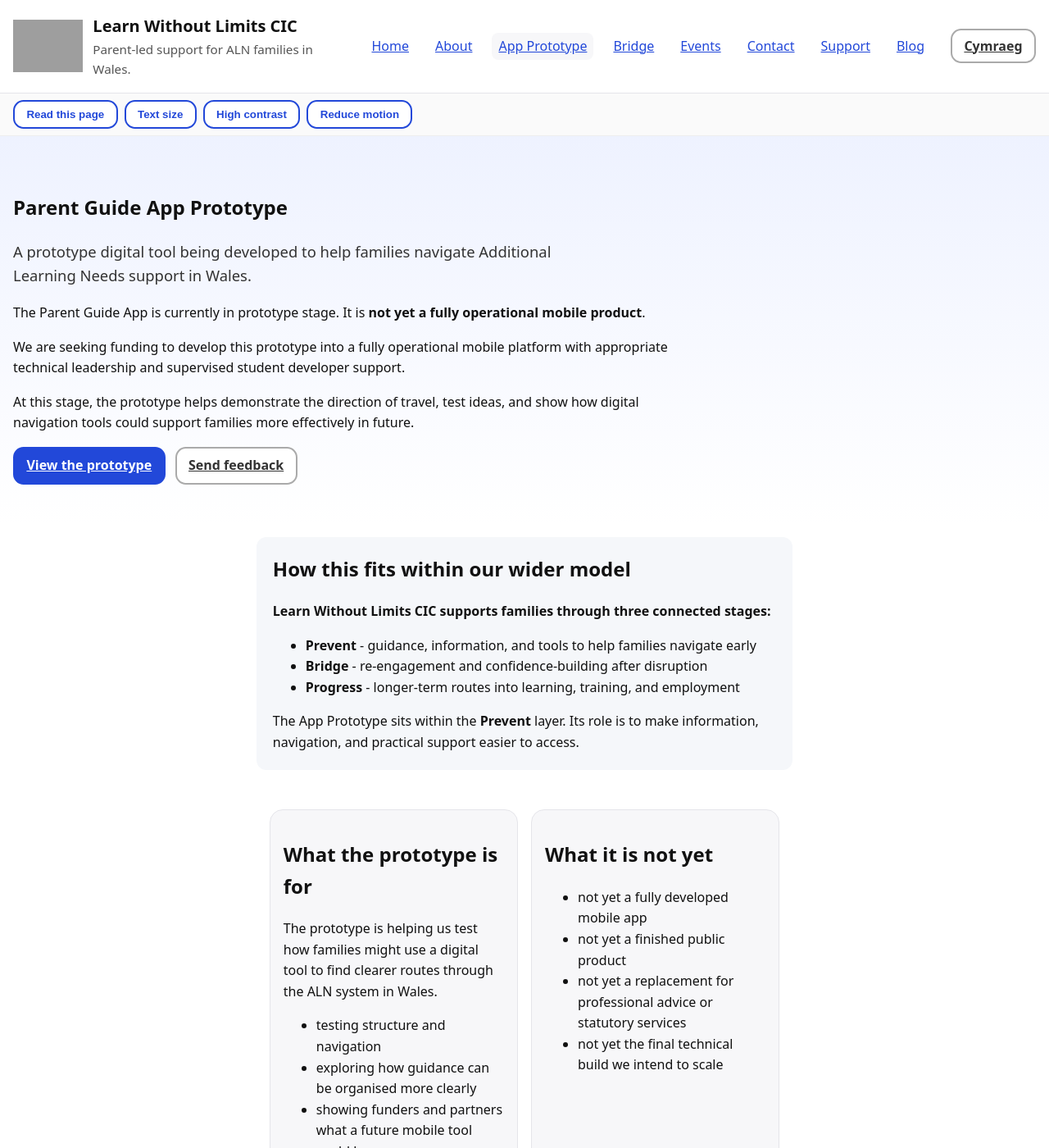
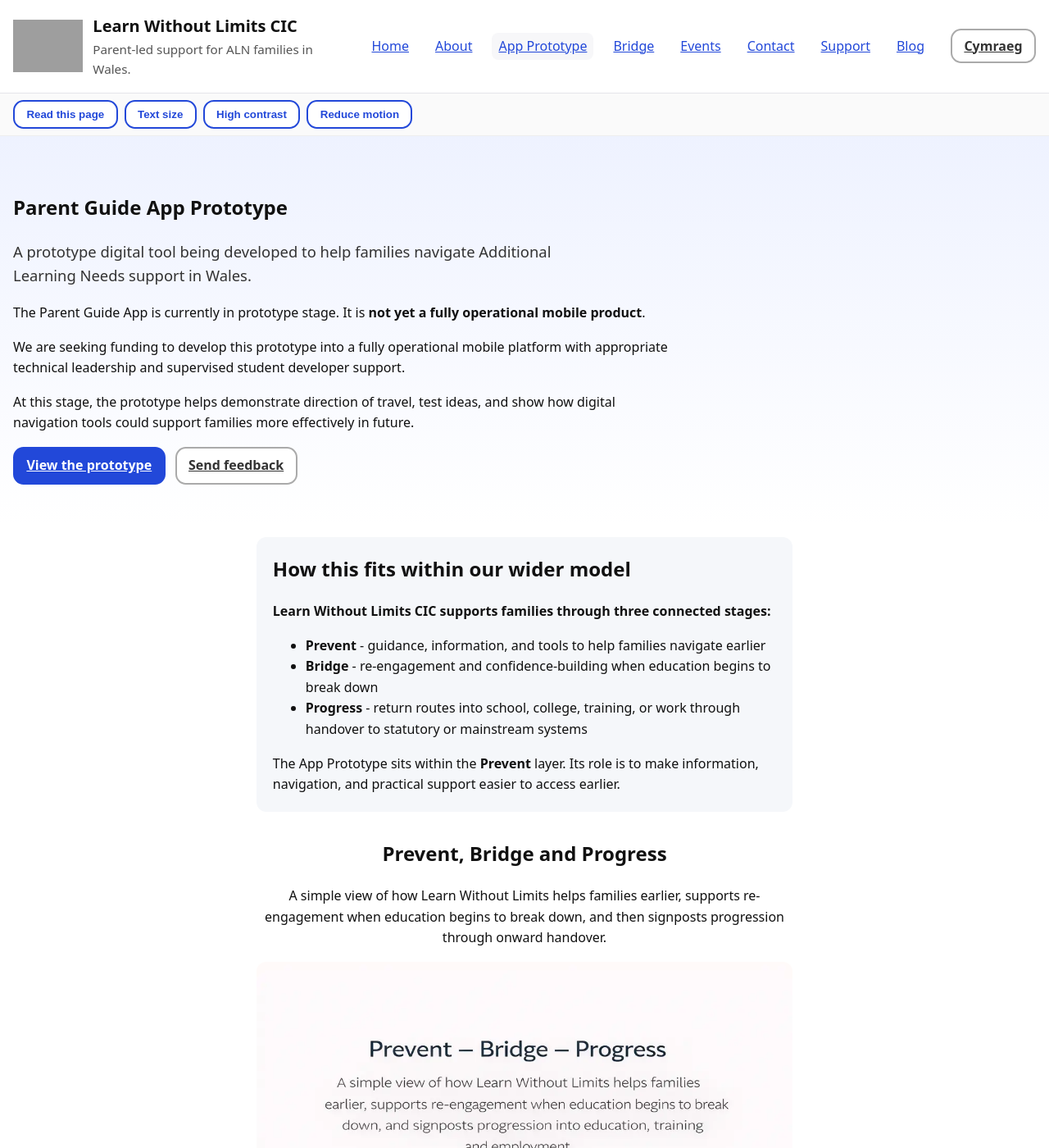
Before and after one commit to StephShobiye/learnwithoutlimitscic.github.io, a Jekyll site: the page app.en.html, which Jekyll copies as it is, in a window 1280 px wide and 1400 px high. Shown: the whole window at 82% size. Built offline with Jekyll 4.4.1, drawn with Linux system fonts in a browser that asks for light colours; some of the changed text lies outside the part shown; grey boxes are pictures that could not be loaded.

Commit message:
polish app.en.html
add graphic
clarify the positioning of progress to show it falls outside our remit.

```diff
--- a/app.en.html
+++ b/app.en.html
@@ -5,6 +5,7 @@
   <meta name="viewport" content="width=device-width, initial-scale=1">
   <title>Parent Guide App Prototype | Learn Without Limits CIC</title>
   <meta name="description" content="The Learn Without Limits Parent Guide App is currently in prototype stage. It is being developed to help families navigate Additional Learning Needs support in Wales.">
+
   <meta property="og:title" content="Parent Guide App Prototype | Learn Without Limits CIC">
   <meta property="og:description" content="A prototype digital tool being developed to help families navigate Additional Learning Needs support in Wales.">
   <meta property="og:type" content="website">
@@ -13,8 +14,8 @@
 
   <link rel="preload" href="/assets/css/styles.css" as="style">
   <link rel="stylesheet" href="/assets/css/styles.css">
+  <link rel="canonical" href="https://learnwithoutlimitscic.org/app.en.html">
   <link rel="alternate" href="/app.cy.html" hreflang="cy">
-  <link rel="canonical" href="https://learnwithoutlimitscic.org/app.en.html">
   <link rel="icon" type="image/png" href="/assets/img/LearnWithoutLimits_Badge.png">
   <link rel="apple-touch-icon" href="/assets/img/LearnWithoutLimits_Badge.png">
 </head>
@@ -68,11 +69,13 @@
         </p>
 
         <p>
-          We are seeking funding to develop this prototype into a fully operational mobile platform with appropriate technical leadership and supervised student developer support.
+          We are seeking funding to develop this prototype into a fully operational mobile platform with appropriate
+          technical leadership and supervised student developer support.
         </p>
 
         <p>
-          At this stage, the prototype helps demonstrate the direction of travel, test ideas, and show how digital navigation tools could support families more effectively in future.
+          At this stage, the prototype helps demonstrate direction of travel, test ideas, and show how digital navigation
+          tools could support families more effectively in future.
         </p>
       </div>
 
@@ -80,11 +83,11 @@
         <a class="btn primary"
            href="https://StephShobiye.github.io/aln-parent-guide-app/"
            target="_blank" rel="noopener">
-           View the prototype
+          View the prototype
         </a>
         <a class="btn ghost"
            href="mailto:support@learnwithoutlimitscic.org">
-           Send feedback
+          Send feedback
         </a>
       </div>
     </section>
@@ -92,14 +95,42 @@
     <section class="content">
       <div style="background:#f5f7fa;padding:1.25rem;border-radius:12px;margin:0 0 2rem 0;">
         <h2 style="margin-top:0;">How this fits within our wider model</h2>
-        <p><strong>Learn Without Limits CIC supports families through three connected stages:</strong></p>
+
+        <p>
+          <strong>Learn Without Limits CIC supports families through three connected stages:</strong>
+        </p>
+
         <ul>
-          <li><strong>Prevent</strong> - guidance, information, and tools to help families navigate early</li>
-          <li><strong>Bridge</strong> - re-engagement and confidence-building after disruption</li>
-          <li><strong>Progress</strong> - longer-term routes into learning, training, and employment</li>
+          <li><strong>Prevent</strong> - guidance, information, and tools to help families navigate earlier</li>
+          <li><strong>Bridge</strong> - re-engagement and confidence-building when education begins to break down</li>
+          <li><strong>Progress</strong> - return routes into school, college, training, or work through handover to statutory or mainstream systems</li>
         </ul>
+
         <p style="margin-bottom:0;">
-          The App Prototype sits within the <strong>Prevent</strong> layer. Its role is to make information, navigation, and practical support easier to access.
+          The App Prototype sits within the <strong>Prevent</strong> layer. Its role is to make information,
+          navigation, and practical support easier to access earlier.
+        </p>
+      </div>
+
+      <div style="max-width:900px;margin:0 auto 2rem auto;text-align:center;">
+        <h2>Prevent, Bridge and Progress</h2>
+        <p class="lead" style="max-width:760px;margin-left:auto;margin-right:auto;">
+          A simple view of how Learn Without Limits helps families earlier, supports re-engagement when education begins
+          to break down, and then signposts progression through onward handover.
+        </p>
+
+        <img
+          src="/assets/img/prevent_bridge_progress.webp"
+          alt="Diagram showing Prevent, Bridge and Progress model. Prevent focuses on early support and guidance. Bridge focuses on re-engagement and confidence-building. Progress is return to school, college, training or work through statutory or mainstream systems."
+          loading="lazy"
+          width="800"
+          height="1200"
+          style="display:block;width:100%;max-width:800px;height:auto;margin:0 auto;border-radius:12px;"
+        >
+
+        <p class="note" style="max-width:760px;margin:1rem auto 0 auto;">
+          Progress itself is usually delivered by schools, colleges, training providers, employers, and statutory services.
+          Learn Without Limits helps families engage earlier, more clearly, and more effectively before handover.
         </p>
       </div>
 
@@ -147,12 +178,15 @@
 
       <div style="max-width:800px;">
         <h2>Why funding matters</h2>
+
         <p>
-          The prototype demonstrates the concept, but moving from prototype to a properly operational mobile platform will require technical leadership, development capacity, and structured delivery.
+          The prototype demonstrates the concept, but moving from prototype to a properly operational mobile platform
+          will require technical leadership, development capacity, and structured delivery.
         </p>
 
         <p>
-          Our aim is to secure funding for a CTO or technical lead who can oversee a safe move to a mobile stack and supervise student developers appropriately.
+          Our aim is to secure funding for a CTO or technical lead who can oversee a safe move to a mobile stack and
+          supervise student developers appropriately.
         </p>
 
         <p>
```
Also changed, not shown: other parts of app.en.html (+3 -2 lines).
